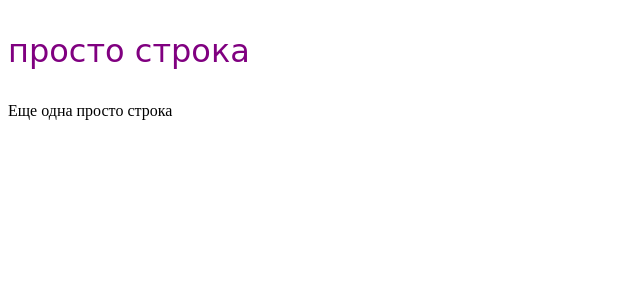
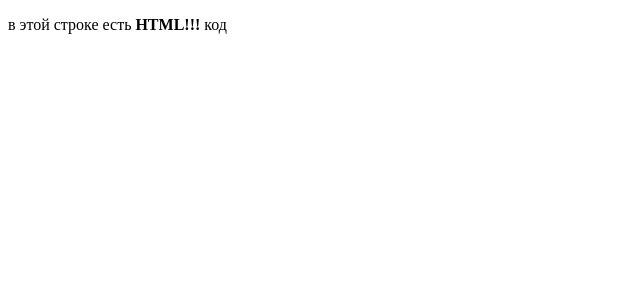
Before and after one commit to ruslan-bekshenev/svelte-learn, a Svelte app: page / in a window 1280 px wide. Shown: the top 300 px of the page, without its empty margins (0-640 px from the left). Built offline with nearby package versions, Linux system fonts and the light colour scheme.

Commit message:
insert html tag

```diff
--- a/src/App.svelte
+++ b/src/App.svelte
@@ -1,17 +1,5 @@
 <script>
-  import Nested from "./Nested.svelte";
-
-  let name = 'Евгений'
+  let string = `в этой строке есть <strong>HTML!!!</strong> код`;
 </script>
 
-<p>просто строка</p>
-
-<Nested />
-
-<style>
-p {
-  color: purple;
-  font-family: 'Comic Sans MS', cursive;
-  font-size: 2em;
-}
-</style>
+<p>{@html string}</p>
```
